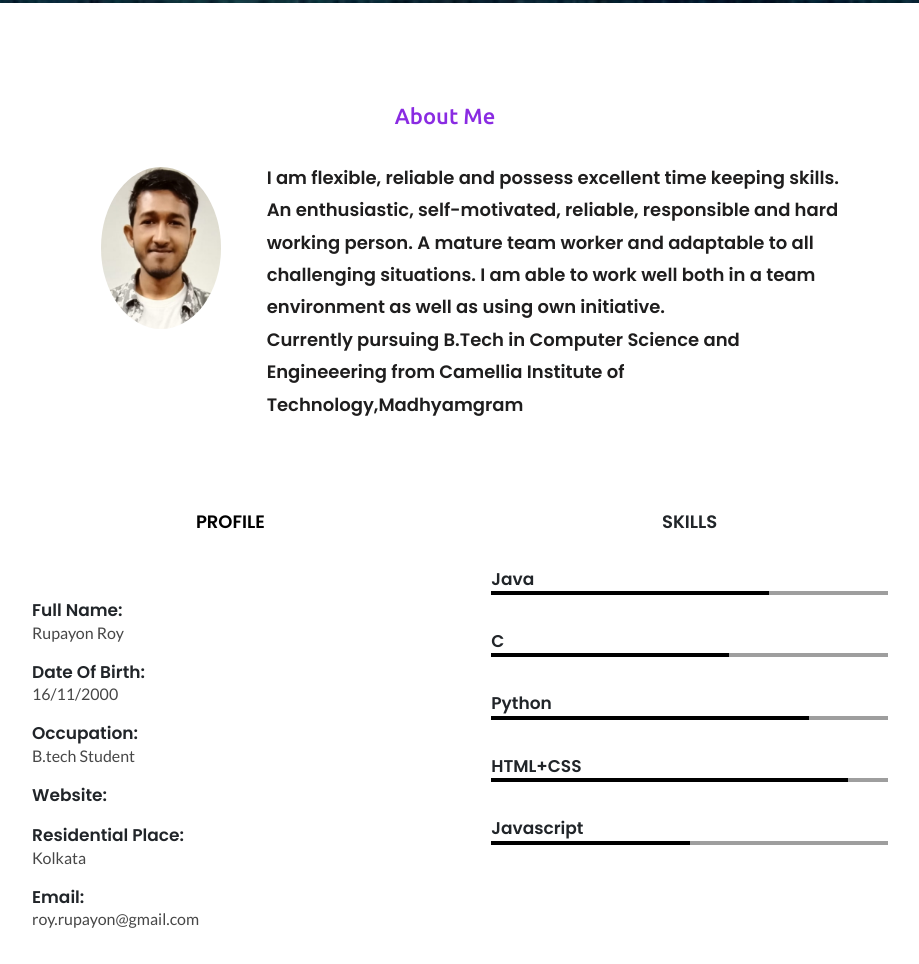
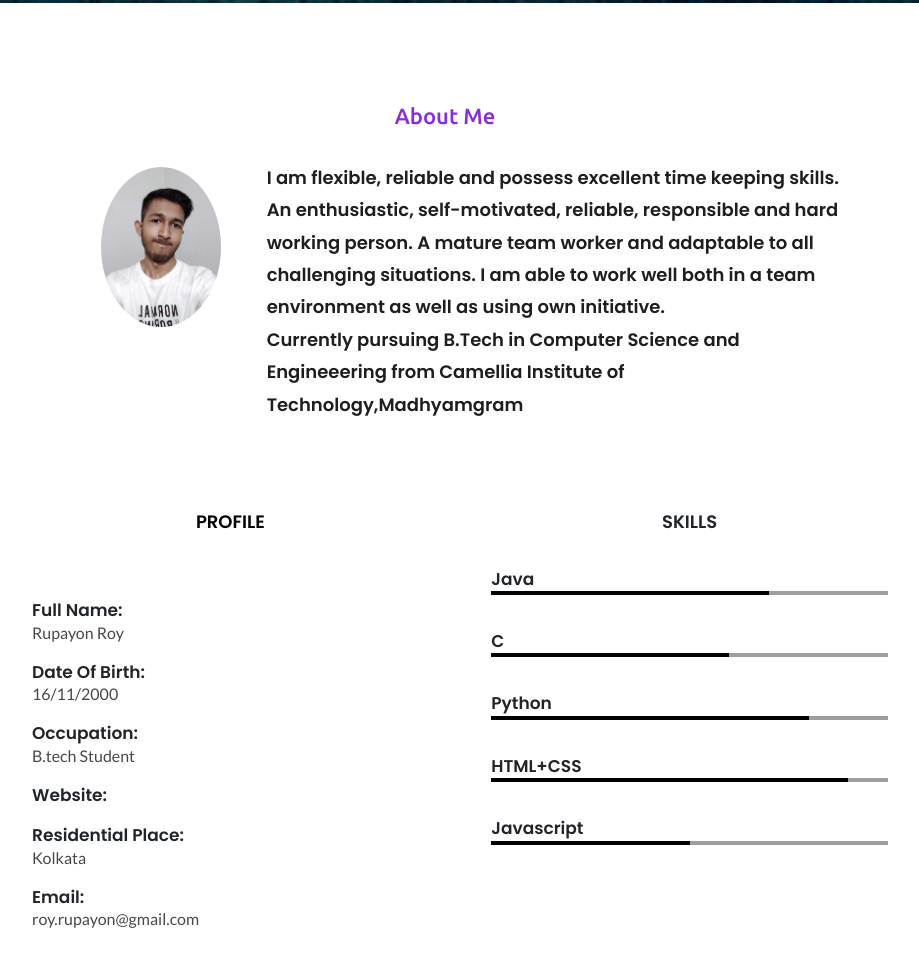
Before and after one commit to RupayonRoy/rupayon_royPortfolio, a website: page site/index.html in a window 1280 px wide. Shown: the part 797-1761 px from the top of the page, without its empty margins (195-1114 px from the left). Drawn offline with nearby package versions, Linux system fonts and the light colour scheme.

Commit message:
Pic Changed

```diff
--- a/site/index.html
+++ b/site/index.html
@@ -108,7 +108,7 @@
 
            <div class="row">
                  <div align="center" class="col-lg-3 col-md-3 col-sm-12">
-                    <img  src="Rupayon_Roy.jpg" alt="profile-pic">
+                    <img  src="RupayonRoyPic.jpg" alt="profile-pic">
 
                 </div>
             <div class="col-lg-9 col-md-9 col-sm-12">
```
Also changed, not shown: site/RupayonRoyPic.jpg (added), site/Rupayon_Roy.jpg (deleted).
